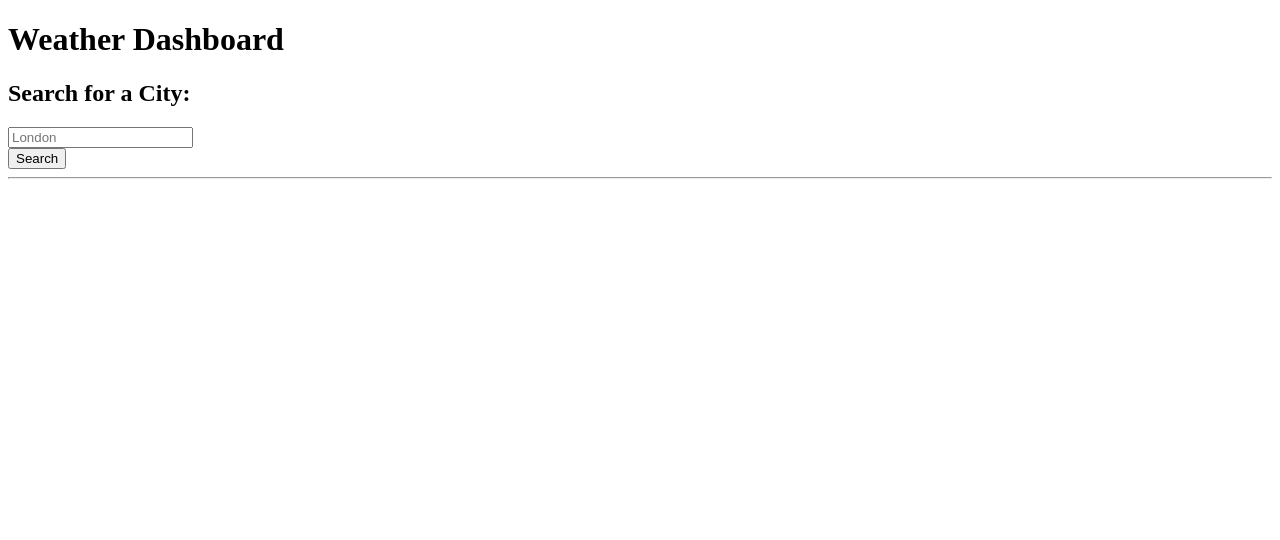
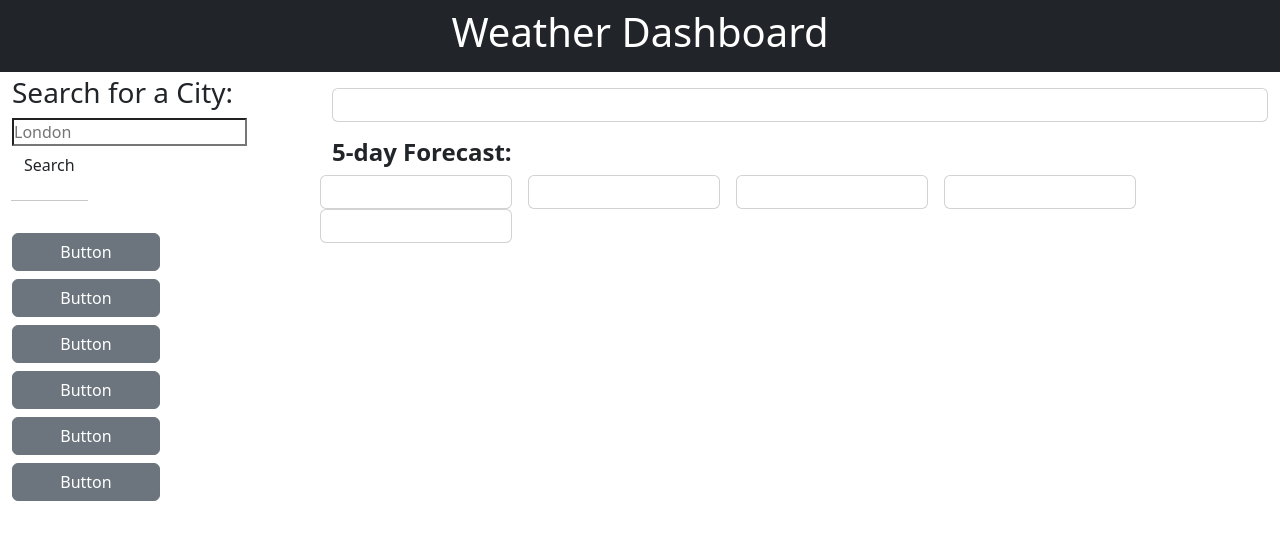
Before and after one commit to eesahbella/weather-dashboard, a plain HTML site: page index.html in a window 1280 px wide. Drawn offline with nearby package versions, Linux system fonts and the light colour scheme.

Commit message:
adds structure to html and queryURL for API

```diff
--- /dev/null
+++ b/assets/css/style.css
@@ -0,0 +1,6 @@
+/* CSS Reset */
+* {
+    margin: 0;
+    padding: 0;
+    box-sizing: border-box;
+}
--- /dev/null
+++ b/assets/js/script.js
@@ -0,0 +1,2 @@
+var queryURL = "https://api.openweathermap.org/data/2.5/forecast?q=London,GB&appid=746b435d2849d7f5790f34062361ed11"
+console.log(queryURL);
--- a/index.html
+++ b/index.html
@@ -5,7 +5,8 @@
   <meta charset="UTF-8" />
   <meta name="viewport" content="width=device-width, initial-scale=1.0" />
   <meta http-equiv="X-UA-Compatible" content="ie=edge" />
-  <link rel="stylesheet" href="styles/reset.css" />
+  <link href="https://cdn.jsdelivr.net/npm/bootstrap@5.3.2/dist/css/bootstrap.min.css" rel="stylesheet" integrity="sha384-T3c6CoIi6uLrA9TneNEoa7RxnatzjcDSCmG1MXxSR1GAsXEV/Dwwykc2MPK8M2HN" crossorigin="anonymous">
+  <link rel="stylesheet" href="./assets/css/style.css" />
   <title>Weather Dashboard</title>
 </head>
 
@@ -21,6 +22,7 @@
         <h2 id="form-heading" class="mt-1 h3 form-label">
           Search for a City:
         </h2>
+        <!--This form is for searching the city-->
         <form id="search-form" class="form">
           <div class="form-inline form-group">
             <div class="input-group">
@@ -35,12 +37,59 @@
             </div>
           </div>
         </form>
-        <div class="list-group" id="history"></div>
+        <!--This div is for the 6 button options for different cities previously searched // search history -->
+        <div class="list-group" id="history">
+          <div class="d-grid gap-2 col-6 mt-3">
+            <button class="btn btn-secondary" type="button">Button</button>
+            <button class="btn btn-secondary" type="button">Button</button>
+            <button class="btn btn-secondary" type="button">Button</button>
+            <button class="btn btn-secondary" type="button">Button</button>
+            <button class="btn btn-secondary" type="button">Button</button>
+            <button class="btn btn-secondary" type="button">Button</button>
+          </div>
+        </div>
       </aside>
 
+      <!-- This div will handle all of the retrieved articles -->
       <div class="col-lg-9 pb-3">
-        <section id="today" class="mt-3" role="region" aria-live="polite"></section>
-        <section id="forecast" class="row mt-3" role="region" aria-live="polite"></section>
+        <!--This section is for that city forecast currently-->
+        <section id="today" class="mt-3" role="region" aria-live="polite">
+          <div class="card" id="chosen-city-weather">
+            <div class="card-body">
+
+            </div>
+          </div>
+        </section>
+        <!--This section is for the 5 day forecast-->
+        <section id="forecast" class="row mt-3" role="region" aria-live="polite" >
+          <h4><strong>5-day Forecast:</strong></h4>
+          <!-- Each card will hold each of the resulting forecasts -->
+          <div class="card me-3" id="forecast-1" style="width: 12rem;">
+            <div class="card-body ">
+
+            </div>
+          </div>
+          <div class="card me-3" id="forecast-2" style="width: 12rem;">
+            <div class="card-body">
+
+            </div>
+          </div>
+          <div class="card me-3" id="forecast-3" style="width: 12rem;">
+            <div class="card-body">
+
+            </div>
+          </div>
+          <div class="card me-3" id="forecast-4" style="width: 12rem;">
+            <div class="card-body">
+
+            </div>
+          </div>
+          <div class="card me-3" id="forecast-5" style="width: 12rem;">
+            <div class="card-body">
+
+            </div>
+          </div>
+        </section>
       </div>
     </div>
   </div>
@@ -49,7 +98,7 @@
   <script src="https://cdn.jsdelivr.net/npm/dayjs@1/dayjs.min.js"></script>
   <!-- jQuery -->
   <script src="https://cdnjs.cloudflare.com/ajax/libs/jquery/3.2.1/jquery.min.js"></script>
-  <script src="script.js"></script>
+  <script src="./assets/js/script.js"></script>
 </body>
 
 </html>
```
